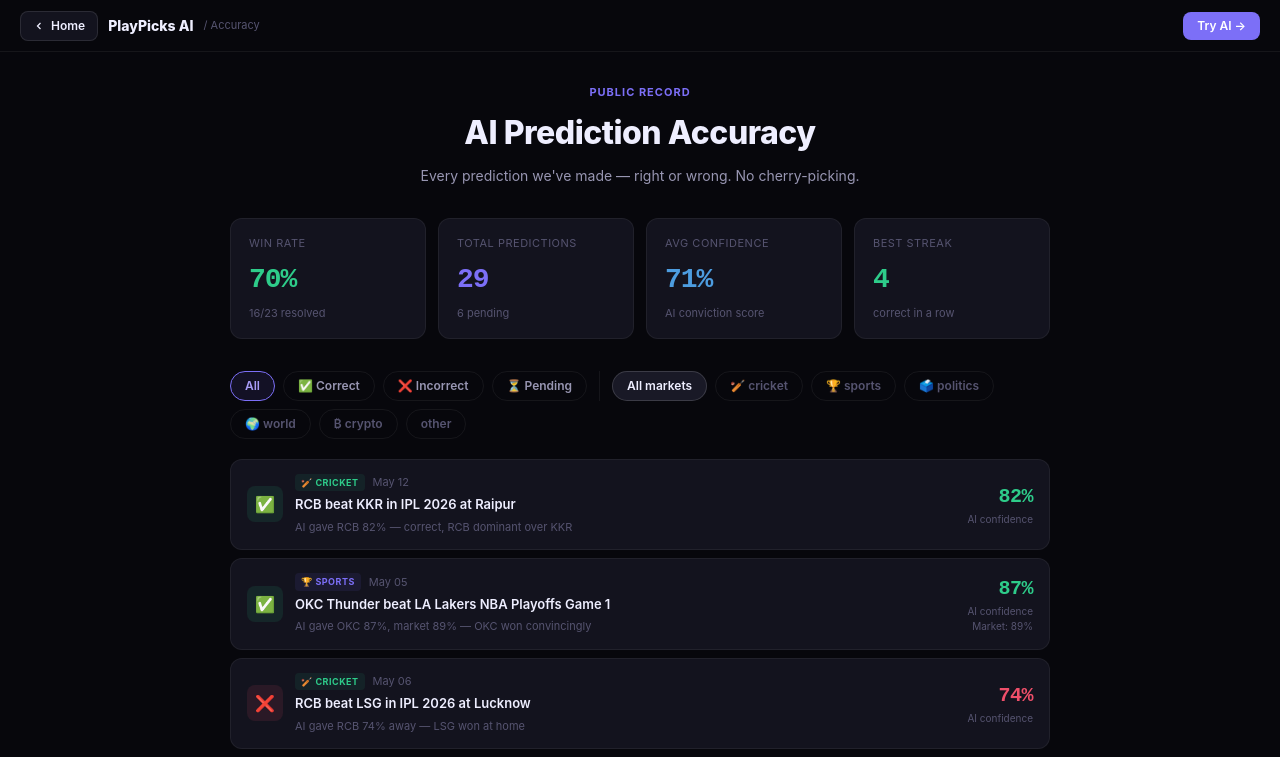
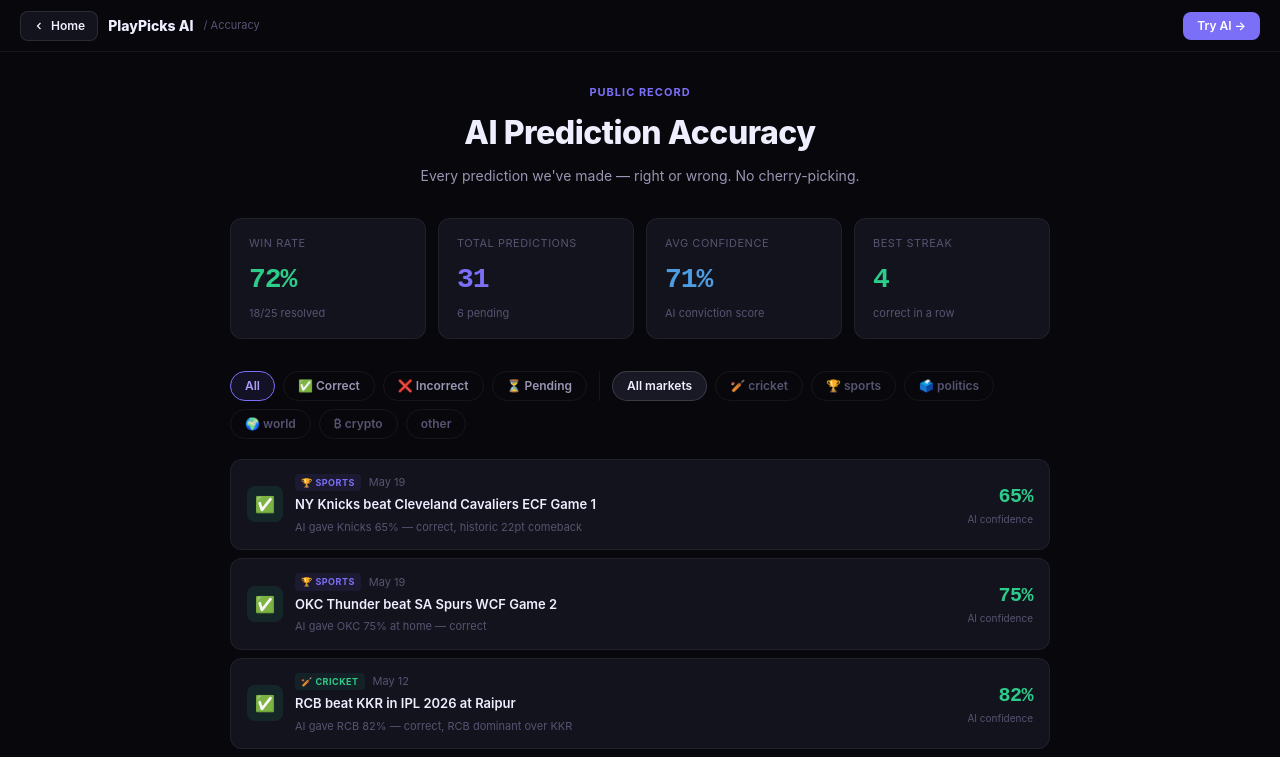
Before and after one commit to anujagadde18/tradedna, a Next.js app: page /accuracy in a window 1280 px wide. Shown: the top 757 px of the page. Built offline with nearby package versions, Linux system fonts and the light colour scheme.

Commit message:
fix: update NBA results, accuracy, predict page for May 21

```diff
--- a/app/accuracy/page.tsx
+++ b/app/accuracy/page.tsx
@@ -41,6 +41,8 @@ const PREDICTIONS: Prediction[] = [
     { id:30, date:'May 06', question:'RCB beat LSG in IPL 2026 at Lucknow',              category:'cricket', aiConfidence:74, marketOdds:null, result:'incorrect', actualOutcome:'LSG won ❌', edge:null, notes:'AI gave RCB 74% away — LSG won at home' },
   { id:31, date:'May 05', question:'OKC Thunder beat LA Lakers NBA Playoffs Game 1',  category:'sports',     aiConfidence:87, marketOdds:89,   result:'correct',   actualOutcome:'OKC won 108-90 ✅', edge:-2, notes:'AI gave OKC 87%, market 89% — OKC won convincingly' },
     { id:32, date:'May 12', question:'RCB beat KKR in IPL 2026 at Raipur', category:'cricket', aiConfidence:82, marketOdds:null, result:'correct', actualOutcome:'RCB won ✅', edge:null, notes:'AI gave RCB 82% — correct, RCB dominant over KKR' },
+    { id:33, date:'May 19', question:'OKC Thunder beat SA Spurs WCF Game 2', category:'sports', aiConfidence:75, marketOdds:null, result:'correct', actualOutcome:'OKC won 122-113 ✅', edge:null, notes:'AI gave OKC 75% at home — correct' },
+  { id:34, date:'May 19', question:'NY Knicks beat Cleveland Cavaliers ECF Game 1', category:'sports', aiConfidence:65, marketOdds:null, result:'correct', actualOutcome:'Knicks won 115-104 OT ✅ Historic comeback', edge:null, notes:'AI gave Knicks 65% — correct, historic 22pt comeback' },
   { id:1,  date:'Apr 10', question:'Rory McIlroy wins Masters 2026',                          category:'sports',   aiConfidence:75, marketOdds:70, result:'correct',   actualOutcome:'Rory won ✅',          edge:5,    notes:'Correct pick before tournament' },
   { id:2,  date:'Apr 12', question:'PBKS beat SRH in IPL 2026',                               category:'cricket',  aiConfidence:85, marketOdds:null, result:'correct', actualOutcome:'PBKS won ✅',          edge:null },
   { id:3,  date:'Apr 13', question:'US-Iran permanent peace deal by June 30',                  category:'world',    aiConfidence:73, marketOdds:68, result:'pending',   actualOutcome:'Ongoing',             edge:5 },
--- a/app/api/analyse/route.ts
+++ b/app/api/analyse/route.ts
@@ -34,12 +34,12 @@ const SPORTS_CONTEXT: Record<string, string> = {
   'canadiens': 'Montreal Canadiens: 2026 NHL Playoffs. Won series 3-2 vs Sabres before Game 6. Lost Game 6 at home 3-8 — massive collapse. Series now tied 3-3. Game 7 in BUFFALO tonight (home ice for Sabres). Canadiens won earlier in Buffalo this series 6-3. Nick Suzuki, Cole Caufield, Juraj Slafkovsky, Ivan Demidov key players.',
   'sabres': 'Buffalo Sabres: 2026 NHL Playoffs. Forced Game 7 with 8-3 comeback win in Game 6. Rasmus Dahlin had 5 points in Game 6. Home ice advantage tonight at KeyBank Center. Tage Thompson driving offense. Sabres are -122 favorites on moneyline. Winner faces Carolina Hurricanes.',
   'cavaliers': 'Cleveland Cavaliers: 2nd seed East, Donovan Mitchell 28PPG',
-  'knicks': 'New York Knicks: Swept 76ers 4-0. Now in ECF vs Cleveland Cavaliers. Jalen Brunson 31PPG in playoffs. MSG fortress. Brunson and Anunoby elite two-way players.',
+  'knicks': 'New York Knicks: ECF vs Cavaliers. WON Game 1 115-104 OT — historic 22pt comeback! Brunson 38pts. Down 93-71 with 7:52 left, outscored Cavs 44-11. Series lead 1-0. Game 2 tonight at MSG.'
   'lakers': 'Los Angeles Lakers: Beat Rockets 4-2 in Round 1. LeBron James 27PPG in playoffs. Anthony Davis 26pts 13reb. Huge underdogs vs OKC at 11% — need upsets on road to have a chance.',
   'warriors': 'Golden State Warriors: Stephen Curry still elite shooter',
   '76ers': 'Philadelphia 76ers: SHOCKED Celtics 4-3 in Round 1. Tyrese Maxey 31PPG series average. Lost Game 1 at MSG 98-137 badly. Trail series 0-1. Joel Embiid health key concern for rest of series.',
   'heat': 'Miami Heat: Jimmy Butler clutch performer, strong playoff culture',
-  'spurs': 'San Antonio Spurs: WCF vs OKC Thunder. WON Game 1 125-118 in double overtime! Wembanyama 41pts 24reb — joined Wilt Chamberlain as only player with 40+pts 20+reb in Conference Finals debut. Dylan Harper 24pts 11reb 7steals. Historic upset of defending champions. Series lead 1-0.',
+  'spurs': 'San Antonio Spurs: WCF vs OKC — series tied 1-1. Won Game 1 in 2OT (Wemby 41pts). Lost Game 2 113-122. Castle 25pts 8ast. Game 3 at home in San Antonio tonight — home crowd advantage.'
   'trail blazers': 'Portland Trail Blazers: Damian Lillard legacy, rebuilding team',
   'hawks': 'Atlanta Hawks: Trae Young playmaker, inconsistent defense',
   'pistons': 'Detroit Pistons: 1st seed East. Beat Magic 4-3 in Round 1. Home court advantage vs Cavaliers Round 2. Cade Cunningham 27PPG. Lost Game 1 at home to CLE. Must bounce back in Game 2.',
--- a/app/predict/page.tsx
+++ b/app/predict/page.tsx
@@ -32,10 +32,10 @@ export default function PredictPage() {
     } catch {}
 
     // Today's fixed matches + live Polymarket markets
-    // NBA Conference Finals - manually added, update as series progresses
+    // NBA Conference Finals - series updates
     const nbaMatches = [
-      {id:'okc-spurs-wcf-2026',title:'OKC Thunder vs SA Spurs — WCF',team1:'OKC Thunder',team2:'SA Spurs',time:'Tonight · 8:30 PM ET',venue:'Paycom Center, Oklahoma City',aiPrediction:'OKC Thunder',aiConfidence:65,sport:'🏀',date:new Date().toISOString().slice(0,10),category:'nba'},
-      {id:'knicks-cavs-ecf-2026',title:'NY Knicks vs Cleveland Cavaliers — ECF',team1:'NY Knicks',team2:'Cleveland Cavaliers',time:'Tonight · 6:00 PM ET',venue:'MSG, New York',aiPrediction:'NY Knicks',aiConfidence:62,sport:'🏀',date:new Date().toISOString().slice(0,10),category:'nba'},
+      {id:'knicks-cavs-ecf-g2-2026',title:'NY Knicks vs Cleveland Cavaliers — ECF Game 2',team1:'NY Knicks',team2:'Cleveland Cavaliers',time:'Tonight · 8:00 PM ET',venue:'MSG, New York',aiPrediction:'NY Knicks',aiConfidence:68,sport:'🏀',date:new Date().toISOString().slice(0,10),category:'nba'},
+      {id:'okc-spurs-wcf-g3-2026',title:'OKC Thunder vs SA Spurs — WCF Game 3',team1:'SA Spurs',team2:'OKC Thunder',time:'Tomorrow · 8:30 PM ET',venue:'AT&T Center, San Antonio',aiPrediction:'OKC Thunder',aiConfidence:58,sport:'🏀',date:new Date(Date.now()+86400000).toISOString().slice(0,10),category:'nba'},
     ];
 
     // Pull IPL matches from API + Polymarket sports matches
```
